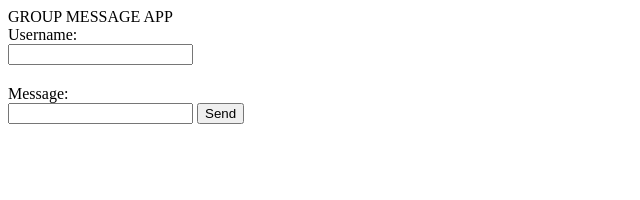
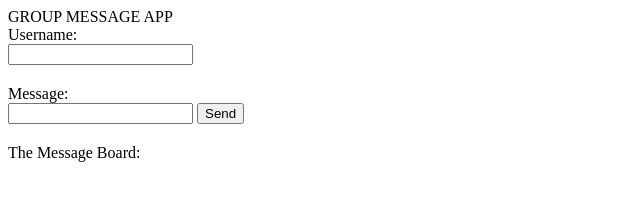
Before and after one commit to hughdevore/Group-Message-App---Front-End, a website: page index.html in a window 1280 px wide. Shown: the whole page, without its empty margins (0-640 px from the left). Drawn offline with Linux system fonts and the light colour scheme; no server answers; files whose address does not match are found by name.

Commit message:
Adding to gh-pages

```diff
--- a/index.html
+++ b/index.html
@@ -16,7 +16,7 @@
     <button id="send">Send</button>
     <div>
     <main id="message-board">
-
+      <div>The Message Board:</div>
     </main>
     <script type="text/javascript" src="bower_components/jquery/dist/jquery.min.js"></script>
     <script type="text/javascript" src="bower_components/lodash/lodash.js"></script>
```
